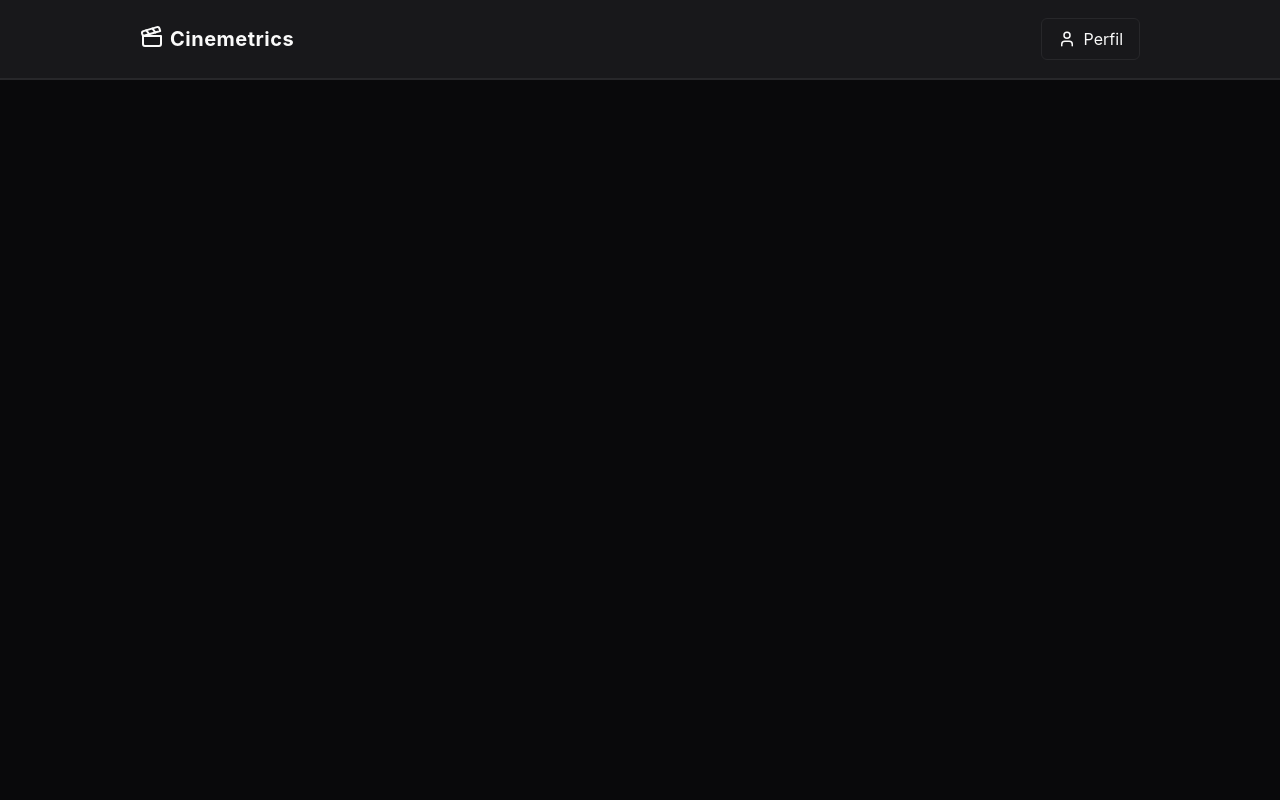
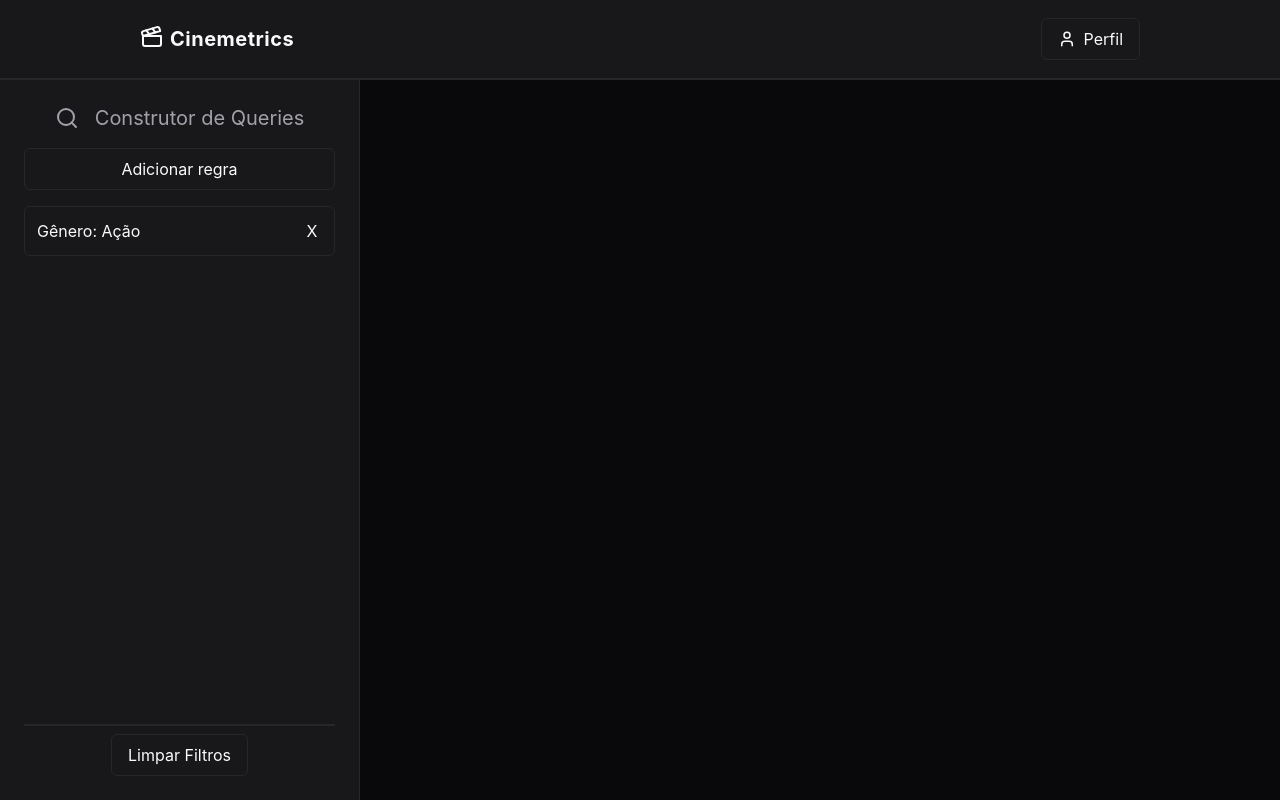
Before and after one commit to jeancarloslima/site-filmes, a React (Vite) app: page / in a window 1280 px wide. Built offline with nearby package versions, Linux system fonts and the light colour scheme.

Commit message:
Implementando design da Sidebar

```diff
--- a/src/App.tsx
+++ b/src/App.tsx
@@ -1,5 +1,6 @@
 
 import Header from "./components/layout/Header";
+import Sidebar from "./components/layout/Sidebar";
 
 
 function App() {
@@ -8,7 +9,7 @@ function App() {
       <Header />
 
       <main>
-        {/* <Sidebar /> */}
+        <Sidebar />
 
         <section>
 
--- a/src/components/layout/Sidebar.tsx
+++ b/src/components/layout/Sidebar.tsx
@@ -1,3 +1,27 @@
+import { Search } from "lucide-react";
+import Popover from "../ui/Popover";
+import { AnimatePresence } from "framer-motion";
+import MiniCard from "../ui/MiniCard";
+import Button from "../ui/Button";
+
 export default function Sidebar() {
-    return;
+    return (
+        <aside className="h-[calc(100vh-5rem)] w-90 flex flex-col gap-4 p-6 relative border-r border-border bg-surface">
+            <h2 className="flex items-center justify-center gap-4 text-muted text-xl"><Search/> Construtor de Queries</h2>
+
+            <Popover />
+
+            <div className="flex flex-col gap-3">
+                <AnimatePresence>
+                    <MiniCard text="Gênero: Ação" />
+                </AnimatePresence>
+            </div>
+
+            <div className="flex justify-center mt-auto pt-2 border-t-2 border-border">
+                <Button>
+                    Limpar Filtros
+                </Button>
+            </div>
+        </aside>
+    )
 }
--- a/src/components/ui/Button.tsx
+++ b/src/components/ui/Button.tsx
@@ -10,7 +10,7 @@ const Button = forwardRef<HTMLButtonElement, ButtonProps>(
       <button
         ref={ref}
         {...props}
-        className="flex items-center justify-center gap-2 px-4 py-2 bg-surface text-foreground border border-border rounded-md hover:bg-border transition-colors outline-none focus-visible:ring-2 focus-visible:ring-primary"
+        className="flex items-center justify-center gap-2 px-4 py-2 bg-surface text-foreground border border-border rounded-md hover:cursor-pointer hover:bg-border transition-colors outline-none focus-visible:ring-2 focus-visible:ring-primary"
       >
         {children}
       </button>
--- /dev/null
+++ b/src/components/ui/MiniCard.tsx
@@ -0,0 +1,19 @@
+import { motion } from "framer-motion";
+
+interface MiniCardProps {
+    text: string;
+}
+
+export default function MiniCard({ text }: MiniCardProps) {
+  return (
+    <motion.div
+      initial={{ opacity: 0, x: -20 }}
+      animate={{ opacity: 1, x: 0 }}
+      layout
+      className="flex justify-between bg-surface border border-border rounded-md p-3"
+    >
+        <span>{text}</span>
+        <button className="w-5 hover:cursor-pointer">X</button>
+    </motion.div>
+  );
+}
--- /dev/null
+++ b/src/components/ui/Popover.tsx
@@ -0,0 +1,20 @@
+import * as PopoverComponent from "@radix-ui/react-popover";
+import Button from "./Button";
+
+export default function Popover() {
+    return (
+        <PopoverComponent.Root>
+            <PopoverComponent.Trigger asChild>
+                <Button>
+                    Adicionar regra
+                </Button>
+            </PopoverComponent.Trigger>
+
+            <PopoverComponent.Content>
+                <div>
+                    <h3>Ano</h3>
+                </div>
+            </PopoverComponent.Content>
+        </PopoverComponent.Root>
+    )
+}
```
